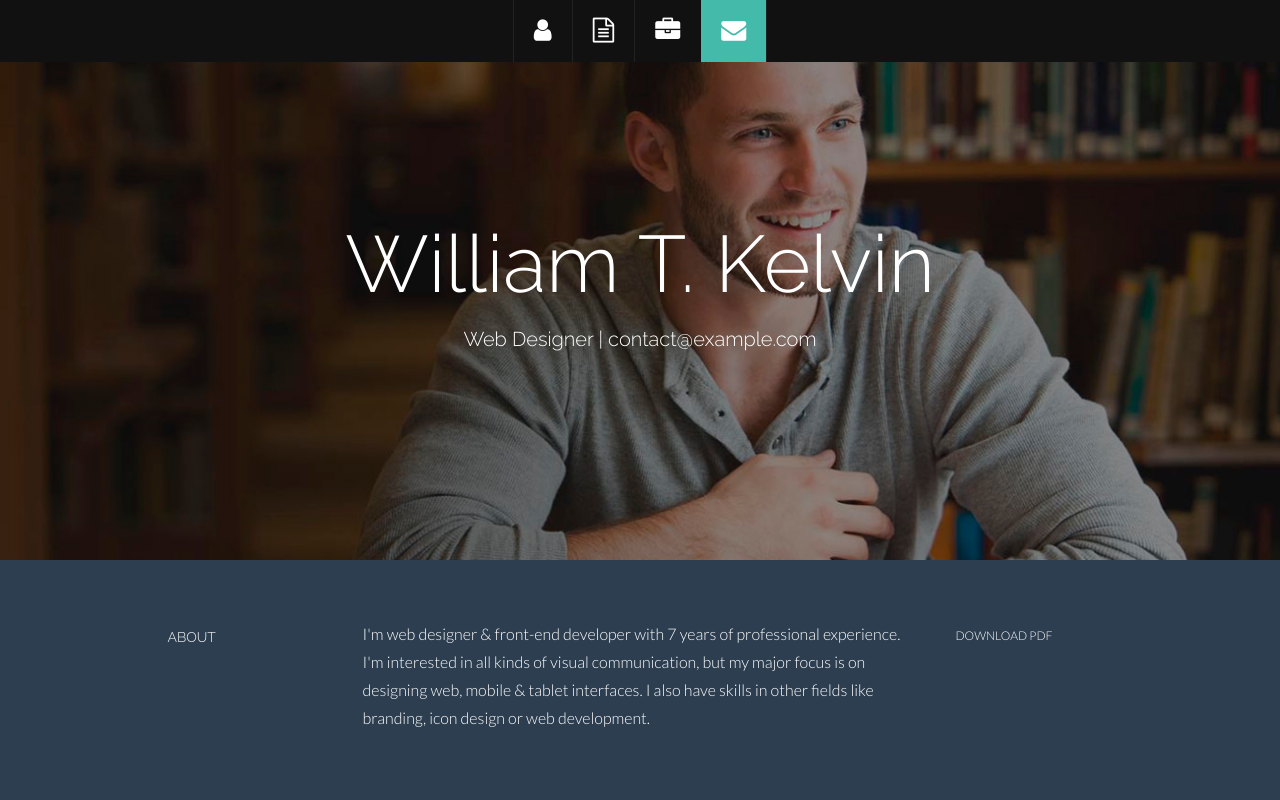
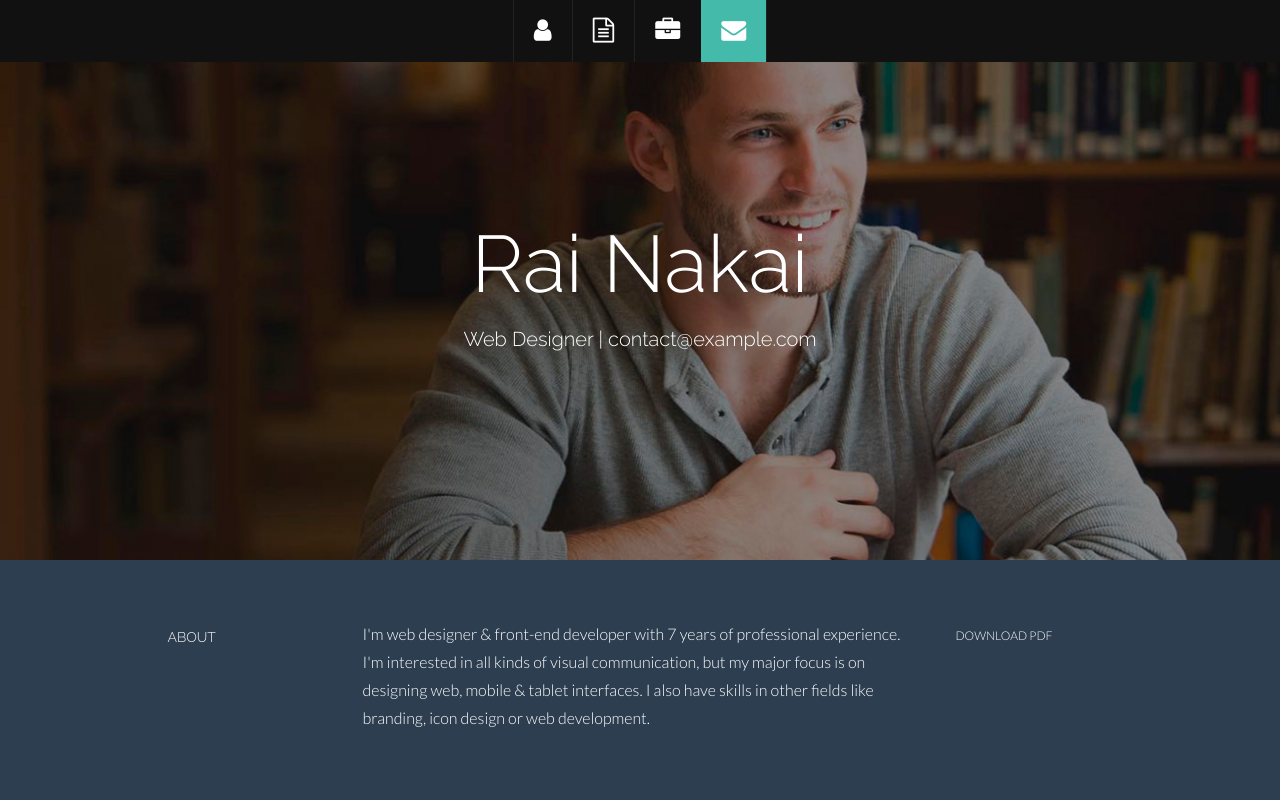
Before and after one commit to Raygun05/Raygun05.github.io, a plain HTML site: page index.html in a window 1280 px wide. Shown: the top 800 px of the page. Drawn offline with Linux system fonts and the light colour scheme.

Commit message:
Rai Nakai

```diff
--- a/index.html
+++ b/index.html
@@ -64,7 +64,7 @@
     <div class="container">
       <div class="row centered">
         <div class="col-lg-12">
-          <h1>William T. Kelvin</h1>
+          <h1>Rai Nakai</h1>
           <h3>Web Designer | contact@example.com</h3>
         </div>
         <!--/.col-lg-12 -->
```
